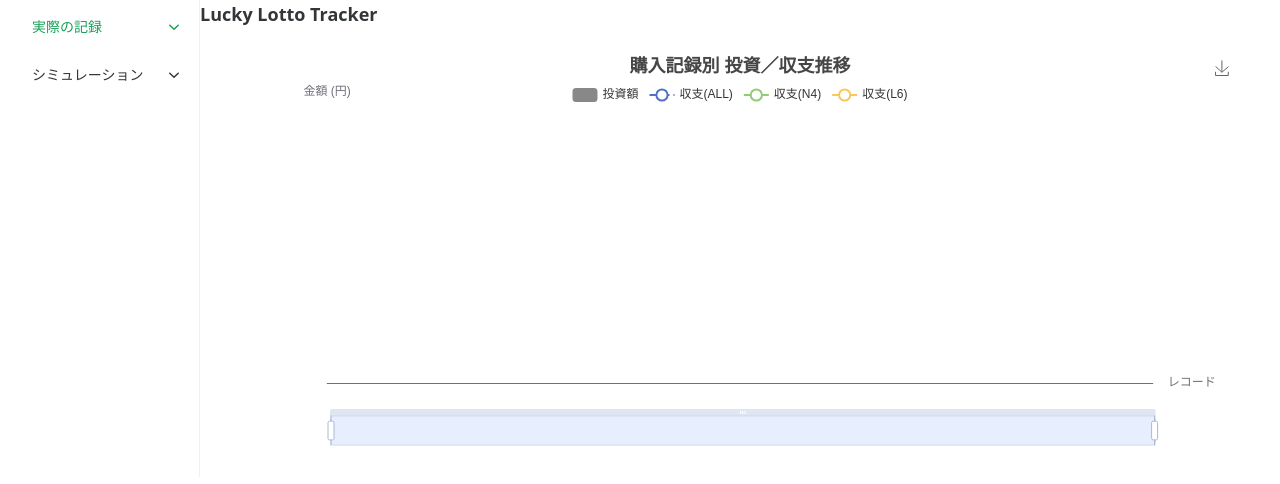
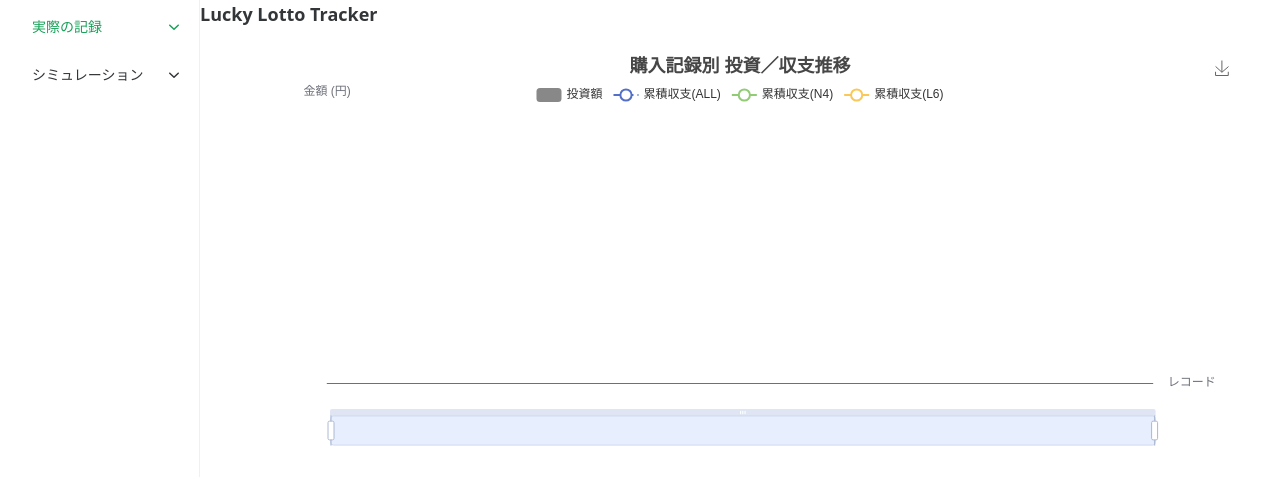
Before and after one commit to tako-chan0511/luckylotto, a Vue app: page /record/stats in a window 1280 px wide. Shown: the top 484 px of the page. Built offline with nearby package versions, Linux system fonts and the light colour scheme.

Commit message:
Deploy対応

```diff
--- a/src/views/RecordEntryView.vue
+++ b/src/views/RecordEntryView.vue
@@ -76,7 +76,17 @@ function onSubmit() {
   console.log('[RecordEntryView] before add, store.records =', store.records)
   console.log('[RecordEntryView] adding record =', rec)
 
-  store.add(rec)
+  store.add({
+    id:      nanoid(),
+    date:    new Date(date.value).toISOString(),
+    type:    type.value,
+    number:  number.value,
+    count:   count.value,
+    cost:    cost.value,
+    prize:   prize.value,
+    comment: comment.value,
+    profit:  prize.value - cost.value,  // ← ここを追加
+  })
 
   console.log('[RecordEntryView] after add, store.records =', store.records)
 
--- a/src/views/RecordStatsView.vue
+++ b/src/views/RecordStatsView.vue
@@ -1,3 +1,4 @@
+<!-- src/views/RecordStatsView.vue -->
 <template>
   <v-chart :option="option" autoresize style="height:400px" />
 </template>
@@ -41,33 +42,26 @@ import { useLottoStore } from '@/store/useLottoStore'
 const store = useLottoStore()
 const mode  = ref<'all'|'numbers4'|'lotto6'>('all')
 
-// ─────────────────────────────────────
-// ★ ここを変更：逆順にしてから idx を振る
-// ─────────────────────────────────────
+// レコードに単発損益 profit を追加
 const sessions = computed(() =>
-  // ① 元配列をコピーして reverse() → 新旧を反転
-  [...store.records]
-    .reverse()
-    // ② 各レコードに idx と profit を付与
-    .map((r, i) => ({
-      idx:     i + 1,
-      ...r,
-      profit: (r.prize || 0) - (r.cost || 0)
-    }))
+  store.records.map((r, i) => ({
+    idx:      i + 1,
+    ...r,
+    profit: (r.prize || 0) - (r.cost || 0)
+  }))
 )
-
-// ─────────────────────────────────────
-// 以下は変更なし
-// ─────────────────────────────────────
 
 // 単発損益配列
 const oneOff  = computed(() => sessions.value.map(s => s.profit))
-const oneOff4 = computed(() => sessions.value.map(s => s.type === 'numbers4' ? s.profit : 0))
-const oneOff6 = computed(() => sessions.value.map(s => s.type === 'lotto6'   ? s.profit : 0))
+const oneOff4 = computed(() => sessions.value.map(s =>
+  s.type === 'numbers4' ? s.profit : 0
+))
+const oneOff6 = computed(() => sessions.value.map(s =>
+  s.type === 'lotto6'   ? s.profit : 0
+))
 
 // 累積計算ヘルパー
-type NumArr = number[]
-function toCumulative(arr: NumArr): NumArr {
+function toCumulative(arr: number[]): number[] {
   let sum = 0
   return arr.map(v => sum += v)
 }
@@ -87,12 +81,15 @@ const showAll = computed(() => mode.value === 'all')
 const show4   = computed(() => mode.value === 'all' || mode.value === 'numbers4')
 const show6   = computed(() => mode.value === 'all' || mode.value === 'lotto6')
 
-const option = computed<EChartsOption>(() => ({
+const option = computed(() => ({
   title: { text: '購入記録別 投資／収支推移', left: 'center' },
   tooltip: {
     trigger: 'axis',
-    formatter: (params: any[]) => {
-      const p = params.find(p => p.data != null)
+    // シグネチャを any にして型エラーを解消
+    formatter: (params: any) => {
+      const p = Array.isArray(params)
+        ? params.find((p: any) => p.data != null)
+        : params
       return p
         ? `#${p.axisValue} ${p.seriesName}: ¥${p.data.toLocaleString()}`
         : ''
@@ -102,25 +99,52 @@ const option = computed<EChartsOption>(() => ({
     top: 30,
     data: [
       '投資額',
-      ...(showAll.value ? ['収支(ALL)'] : []),
-      ...(show4.value   ? ['収支(N4)']  : []),
-      ...(show6.value   ? ['収支(L6)']  : [])
+      ...(showAll.value ? ['累積収支(ALL)'] : []),
+      ...(show4.value   ? ['累積収支(N4)']  : []),
+      ...(show6.value   ? ['累積収支(L6)']  : [])
     ]
   },
   toolbox: { feature: { saveAsImage: {} }, right: 20 },
   xAxis: { type: 'category', name: 'レコード', data: xData.value },
   yAxis: {
-    type: 'value', name: '金額 (円)',
+    type: 'value',
+    name: '金額 (円)',
     min: () => Math.min(...invest.value, ...cumAll.value) * 1.1,
     max: () => Math.max(...invest.value, ...cumAll.value) * 1.1,
     axisLabel: { formatter: '¥{value}' }
   },
   dataZoom: [{ type: 'slider', start: 0, end: 100 }],
   series: [
-    { name: '投資額',   type: 'bar',  data: invest.value, itemStyle: { color: '#888' } },
-    ...(showAll.value ? [{ name: '収支(ALL)', type: 'line', data: cumAll.value, smooth: true, lineStyle: { width: 2, type: 'dashed' }, showSymbol: false }] : []),
-    ...(show4.value   ? [{ name: '収支(N4)',  type: 'line', data: cum4.value,   smooth: true, lineStyle: { width: 2 }, showSymbol: false }] : []),
-    ...(show6.value   ? [{ name: '収支(L6)',  type: 'line', data: cum6.value,   smooth: true, lineStyle: { width: 2 }, showSymbol: false }] : [])
+    {
+      name: '投資額',
+      type: 'bar',
+      data: invest.value,
+      itemStyle: { color: '#888' }
+    },
+    ...(showAll.value ? [{
+      name: '累積収支(ALL)',
+      type: 'line',
+      data: cumAll.value,
+      smooth: true,
+      lineStyle: { width: 2, type: 'dashed' },
+      showSymbol: false
+    }] : []),
+    ...(show4.value ? [{
+      name: '累積収支(N4)',
+      type: 'line',
+      data: cum4.value,
+      smooth: true,
+      lineStyle: { width: 2 },
+      showSymbol: false
+    }] : []),
+    ...(show6.value ? [{
+      name: '累積収支(L6)',
+      type: 'line',
+      data: cum6.value,
+      smooth: true,
+      lineStyle: { width: 2 },
+      showSymbol: false
+    }] : [])
   ]
 }))
 </script>
```
Also changed, not shown: src/components/LottoForm.vue (+6 -6 lines), src/types.ts (+12 -5 lines), src/views/EntryView.vue (deleted, +0 -32 lines), src/views/ListView.vue (deleted, +0 -53 lines), 1 other file (tests, documents, lock files or other folders).
